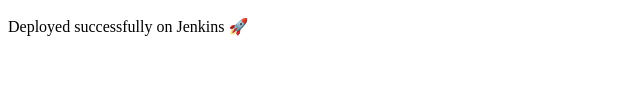
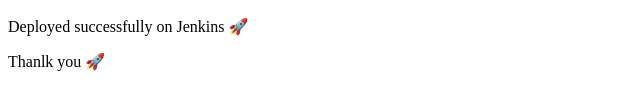
Before and after one commit to Hasan-Nazeem/car-website, a plain HTML site: page index.html in a window 1280 px wide. Shown: the part 149-258 px from the top of the page, without its empty margins (0-640 px from the left). Drawn offline with Linux system fonts and the light colour scheme.

Commit message:
Update index.html

```diff
--- a/index.html
+++ b/index.html
@@ -10,6 +10,6 @@
 
     <h2>Update Test</h2>
     <p>Deployed successfully on Jenkins 🚀</p>
-
+    <p>Thanlk you 🚀</p>
 </body>
 </html>
```
